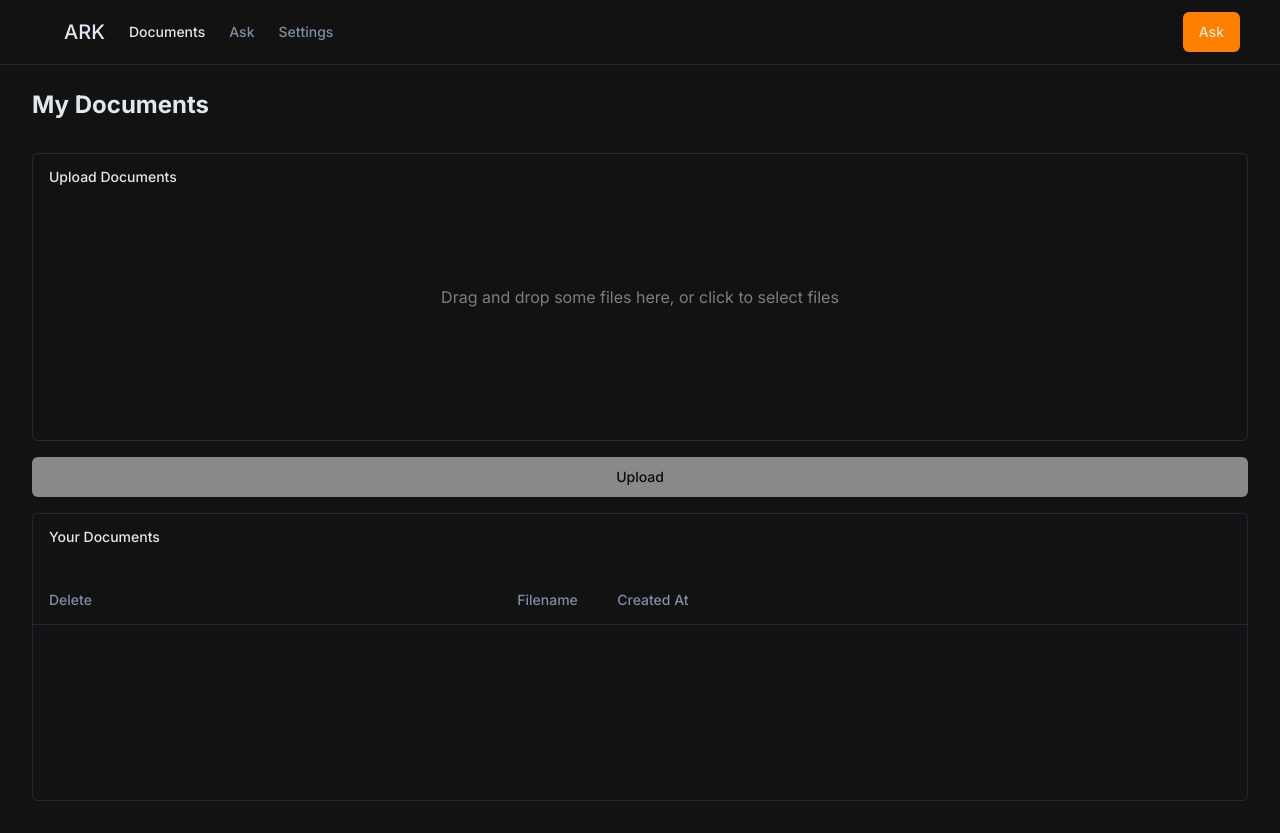
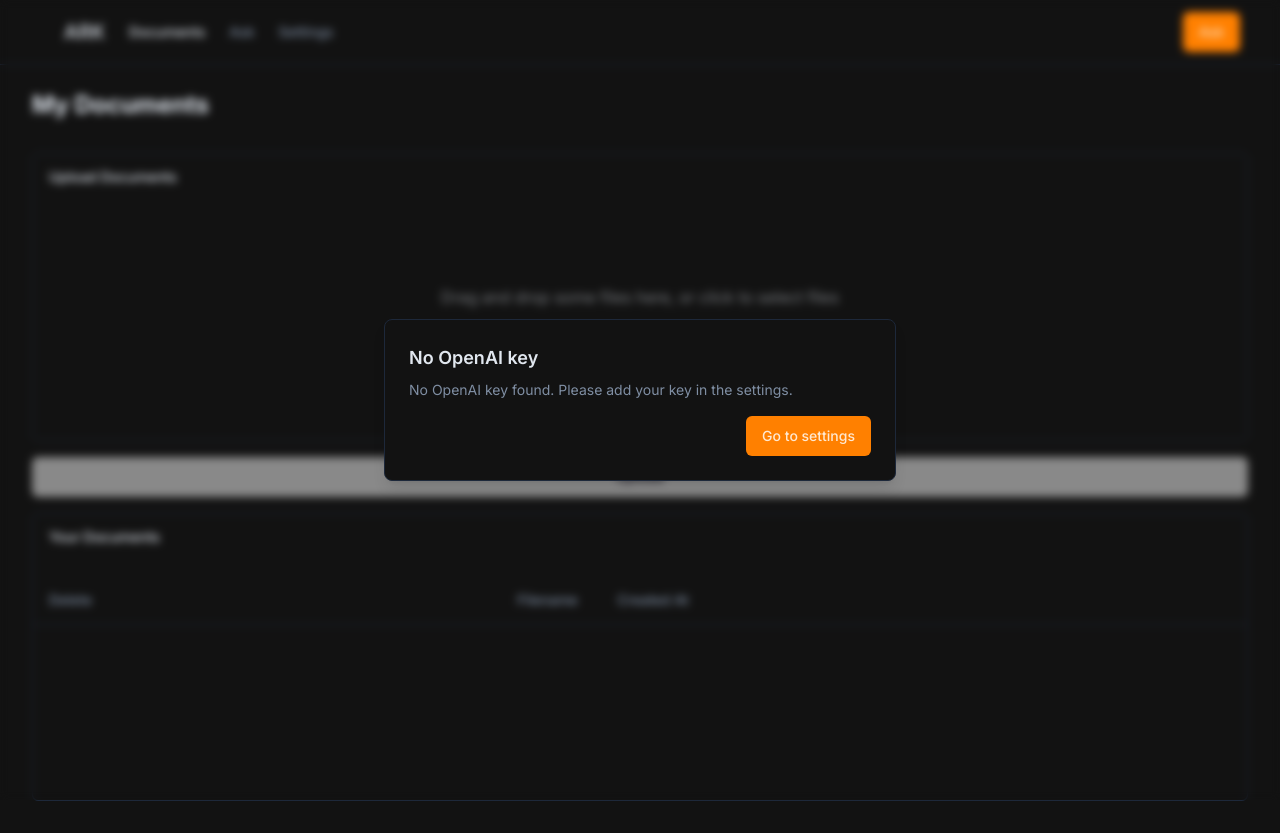
Before and after one commit to DevNvll/ark-notes, a Next.js app: page / in a window 1280 px wide. Built offline with nearby package versions, Linux system fonts and the light colour scheme.

Commit message:
Add openai key alert dialog

```diff
--- a/app/layout.tsx
+++ b/app/layout.tsx
@@ -2,6 +2,7 @@ import { MainNav } from '@/components/main-nav'
 import './globals.css'
 import { Inter } from 'next/font/google'
 import { cn } from '@/lib/utils'
+import ApiKeyModal from '@/components/api-key-modal'
 
 const inter = Inter({ subsets: ['latin'] })
 
@@ -18,6 +19,7 @@ export default function RootLayout({
   return (
     <html lang="en">
       <body className={cn('dark', inter.className)}>
+        <ApiKeyModal />
         <div className="border-b ">
           <div className="flex items-center h-16 px-4">
             <MainNav className="mx-6" />
--- /dev/null
+++ b/components/api-key-modal.tsx
@@ -0,0 +1,38 @@
+'use client'
+import Link from 'next/link'
+import { usePathname } from 'next/navigation'
+import {
+  AlertDialog,
+  AlertDialogAction,
+  AlertDialogContent,
+  AlertDialogDescription,
+  AlertDialogFooter,
+  AlertDialogHeader,
+  AlertDialogTitle
+} from '@/components/ui/alert-dialog'
+import { API_KEY_LOCAL_STORAGE_KEY } from '@/lib/constants'
+
+export default function ApiKeyModal() {
+  const pathname = usePathname()
+  const showApiKeyModal =
+    localStorage.getItem(API_KEY_LOCAL_STORAGE_KEY) === null &&
+    !pathname.startsWith('/settings')
+
+  return (
+    <AlertDialog open={showApiKeyModal}>
+      <AlertDialogContent>
+        <AlertDialogHeader>
+          <AlertDialogTitle>No OpenAI key</AlertDialogTitle>
+          <AlertDialogDescription>
+            No OpenAI key found. Please add your key in the settings.
+          </AlertDialogDescription>
+        </AlertDialogHeader>
+        <AlertDialogFooter>
+          <Link href="/settings">
+            <AlertDialogAction>Go to settings</AlertDialogAction>
+          </Link>
+        </AlertDialogFooter>
+      </AlertDialogContent>
+    </AlertDialog>
+  )
+}
--- a/components/ask/ask-form.tsx
+++ b/components/ask/ask-form.tsx
@@ -5,6 +5,7 @@ interface Props {
   inflight: boolean
   onSubmit: (e: React.FormEvent<HTMLFormElement>) => void
 }
+
 export function AskForm({ inflight, onSubmit }: Props) {
   return (
     <form onSubmit={onSubmit} className="flex flex-col space-y-4">
--- a/components/settings/open-ai-settings-card.tsx
+++ b/components/settings/open-ai-settings-card.tsx
@@ -9,15 +9,16 @@ import {
   CardTitle
 } from '@/components/ui/card'
 import { Input } from '@/components/ui/input'
+import { API_KEY_LOCAL_STORAGE_KEY } from '@/lib/constants'
 
 export default function OpenAISettingsCard() {
   const [apiKey, setAPIKey] = useState(
-    window.localStorage.getItem('openai-api-key') || ''
+    window.localStorage.getItem(API_KEY_LOCAL_STORAGE_KEY) || ''
   )
   const [showAPIKey, setShowAPIKey] = useState(false)
 
   function saveAPIKey(apiKey: string) {
-    window.localStorage.setItem('openai-api-key', apiKey)
+    window.localStorage.setItem(API_KEY_LOCAL_STORAGE_KEY, apiKey)
   }
   return (
     <Card>
--- /dev/null
+++ b/components/ui/alert-dialog.tsx
@@ -0,0 +1,150 @@
+"use client"
+
+import * as React from "react"
+import * as AlertDialogPrimitive from "@radix-ui/react-alert-dialog"
+
+import { cn } from "@/lib/utils"
+import { buttonVariants } from "@/components/ui/button"
+
+const AlertDialog = AlertDialogPrimitive.Root
+
+const AlertDialogTrigger = AlertDialogPrimitive.Trigger
+
+const AlertDialogPortal = ({
+  className,
+  children,
+  ...props
+}: AlertDialogPrimitive.AlertDialogPortalProps) => (
+  <AlertDialogPrimitive.Portal className={cn(className)} {...props}>
+    <div className="fixed inset-0 z-50 flex items-end justify-center sm:items-center">
+      {children}
+    </div>
+  </AlertDialogPrimitive.Portal>
+)
+AlertDialogPortal.displayName = AlertDialogPrimitive.Portal.displayName
+
+const AlertDialogOverlay = React.forwardRef<
+  React.ElementRef<typeof AlertDialogPrimitive.Overlay>,
+  React.ComponentPropsWithoutRef<typeof AlertDialogPrimitive.Overlay>
+>(({ className, children, ...props }, ref) => (
+  <AlertDialogPrimitive.Overlay
+    className={cn(
+      "fixed inset-0 z-50 bg-background/80 backdrop-blur-sm transition-opacity animate-in fade-in",
+      className
+    )}
+    {...props}
+    ref={ref}
+  />
+))
+AlertDialogOverlay.displayName = AlertDialogPrimitive.Overlay.displayName
+
+const AlertDialogContent = React.forwardRef<
+  React.ElementRef<typeof AlertDialogPrimitive.Content>,
+  React.ComponentPropsWithoutRef<typeof AlertDialogPrimitive.Content>
+>(({ className, ...props }, ref) => (
+  <AlertDialogPortal>
+    <AlertDialogOverlay />
+    <AlertDialogPrimitive.Content
+      ref={ref}
+      className={cn(
+        "fixed z-50 grid w-full max-w-lg scale-100 gap-4 border bg-background p-6 opacity-100 shadow-lg animate-in fade-in-90 slide-in-from-bottom-10 sm:rounded-lg sm:zoom-in-90 sm:slide-in-from-bottom-0 md:w-full",
+        className
+      )}
+      {...props}
+    />
+  </AlertDialogPortal>
+))
+AlertDialogContent.displayName = AlertDialogPrimitive.Content.displayName
+
+const AlertDialogHeader = ({
+  className,
+  ...props
+}: React.HTMLAttributes<HTMLDivElement>) => (
+  <div
+    className={cn(
+      "flex flex-col space-y-2 text-center sm:text-left",
+      className
+    )}
+    {...props}
+  />
+)
+AlertDialogHeader.displayName = "AlertDialogHeader"
+
+const AlertDialogFooter = ({
+  className,
+  ...props
+}: React.HTMLAttributes<HTMLDivElement>) => (
+  <div
+    className={cn(
+      "flex flex-col-reverse sm:flex-row sm:justify-end sm:space-x-2",
+      className
+    )}
+    {...props}
+  />
+)
+AlertDialogFooter.displayName = "AlertDialogFooter"
+
+const AlertDialogTitle = React.forwardRef<
+  React.ElementRef<typeof AlertDialogPrimitive.Title>,
+  React.ComponentPropsWithoutRef<typeof AlertDialogPrimitive.Title>
+>(({ className, ...props }, ref) => (
+  <AlertDialogPrimitive.Title
+    ref={ref}
+    className={cn("text-lg font-semibold", className)}
+    {...props}
+  />
+))
+AlertDialogTitle.displayName = AlertDialogPrimitive.Title.displayName
+
+const AlertDialogDescription = React.forwardRef<
+  React.ElementRef<typeof AlertDialogPrimitive.Description>,
+  React.ComponentPropsWithoutRef<typeof AlertDialogPrimitive.Description>
+>(({ className, ...props }, ref) => (
+  <AlertDialogPrimitive.Description
+    ref={ref}
+    className={cn("text-sm text-muted-foreground", className)}
+    {...props}
+  />
+))
+AlertDialogDescription.displayName =
+  AlertDialogPrimitive.Description.displayName
+
+const AlertDialogAction = React.forwardRef<
+  React.ElementRef<typeof AlertDialogPrimitive.Action>,
+  React.ComponentPropsWithoutRef<typeof AlertDialogPrimitive.Action>
+>(({ className, ...props }, ref) => (
+  <AlertDialogPrimitive.Action
+    ref={ref}
+    className={cn(buttonVariants(), className)}
+    {...props}
+  />
+))
+AlertDialogAction.displayName = AlertDialogPrimitive.Action.displayName
+
+const AlertDialogCancel = React.forwardRef<
+  React.ElementRef<typeof AlertDialogPrimitive.Cancel>,
+  React.ComponentPropsWithoutRef<typeof AlertDialogPrimitive.Cancel>
+>(({ className, ...props }, ref) => (
+  <AlertDialogPrimitive.Cancel
+    ref={ref}
+    className={cn(
+      buttonVariants({ variant: "outline" }),
+      "mt-2 sm:mt-0",
+      className
+    )}
+    {...props}
+  />
+))
+AlertDialogCancel.displayName = AlertDialogPrimitive.Cancel.displayName
+
+export {
+  AlertDialog,
+  AlertDialogTrigger,
+  AlertDialogContent,
+  AlertDialogHeader,
+  AlertDialogFooter,
+  AlertDialogTitle,
+  AlertDialogDescription,
+  AlertDialogAction,
+  AlertDialogCancel,
+}
--- /dev/null
+++ b/lib/constants.ts
@@ -0,0 +1 @@
+export const API_KEY_LOCAL_STORAGE_KEY = 'openai-api-key'
--- a/lib/openai.ts
+++ b/lib/openai.ts
@@ -1,9 +1,9 @@
 import { Configuration, OpenAIApi } from 'openai'
 import GPT3NodeTokenizer from 'gpt3-tokenizer'
 import { OpenAI } from 'openai-streams'
-import { VectorDB } from './vector-db'
+import { API_KEY_LOCAL_STORAGE_KEY } from './constants'
 
-const apiKey = window.localStorage.getItem('openai-api-key')
+const apiKey = window.localStorage.getItem(API_KEY_LOCAL_STORAGE_KEY)
 
 const configuration = new Configuration({
   apiKey
--- a/package.json
+++ b/package.json
@@ -9,6 +9,7 @@
     "lint": "next lint"
   },
   "dependencies": {
+    "@radix-ui/react-alert-dialog": "^1.0.3",
     "@radix-ui/react-scroll-area": "^1.0.3",
     "@radix-ui/react-separator": "^1.0.2",
     "@radix-ui/react-slot": "^1.0.1",
```
Also changed, not shown: 1 other file (tests, documents, lock files or other folders).
